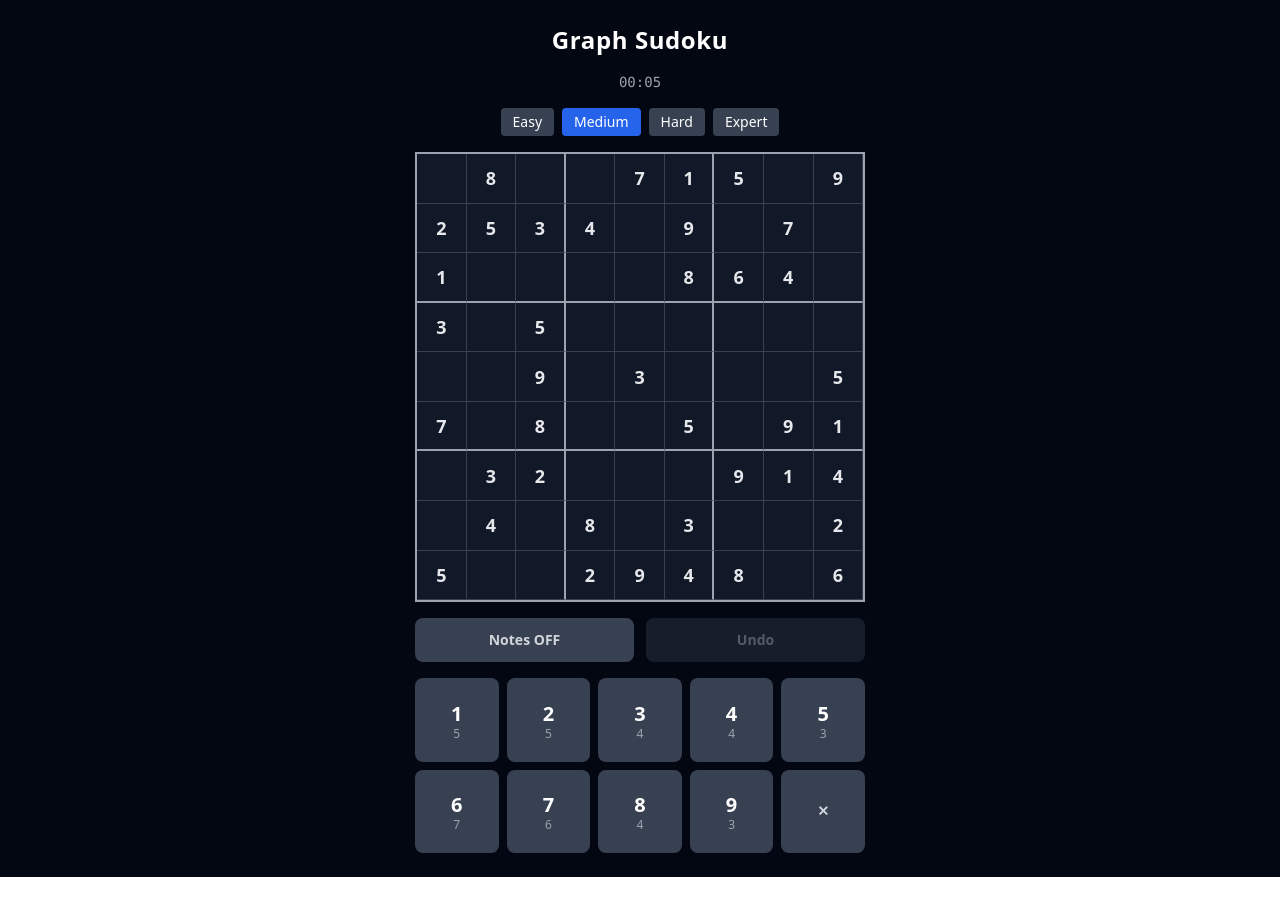
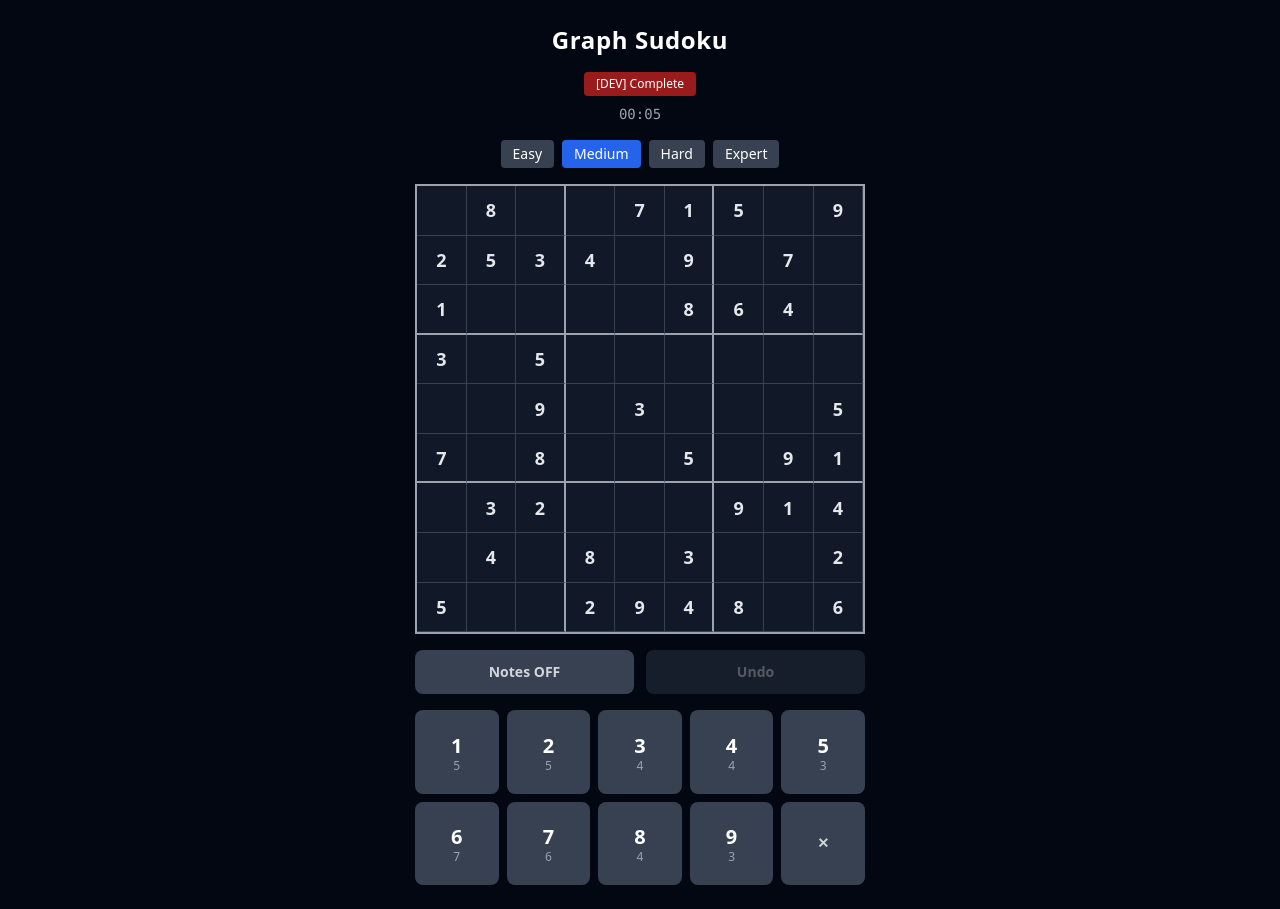
Before and after one commit to sudhishkgopal/Sudoku, a React (Vite) app: page / in a window 1280 px wide. Before the commit the page ends 877 px from the top, so only its background shows below. Built offline with nearby package versions, Linux system fonts and the light colour scheme.

Commit message:
added a dev mode to quickly test functionality

```diff
--- a/src/App.tsx
+++ b/src/App.tsx
@@ -132,6 +132,15 @@ export default function App() {
     <div className="min-h-screen bg-gray-950 text-white flex flex-col items-center py-6 px-4">
       <h1 className="text-2xl font-bold tracking-wide mb-4">Graph Sudoku</h1>
 
+      {/* DEV ONLY — remove before release */}
+      <button
+        onClick={() => { setUserGrid(solution.map(r => [...r])); setIsComplete(true); }}
+        className="mb-2 px-3 py-1 bg-red-800 text-xs rounded text-white"
+      >
+        [DEV] Complete
+      </button>
+      {/* END OF DEV*/}
+
       <p className="text-gray-400 text-sm mb-4 font-mono">
         {String(Math.floor(elapsed / 60)).padStart(2, '0')}:{String(elapsed % 60).padStart(2, '0')}
       </p>
```
